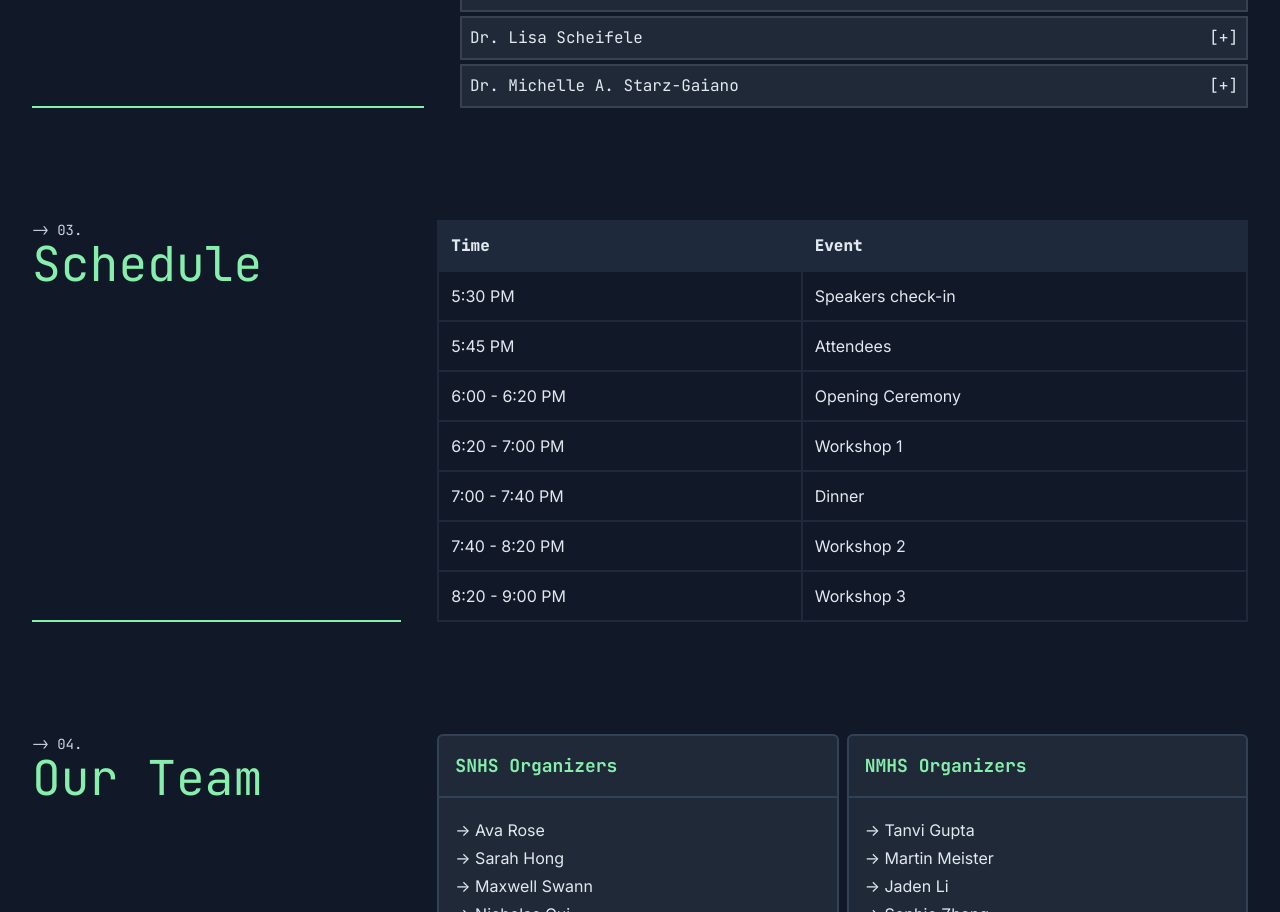
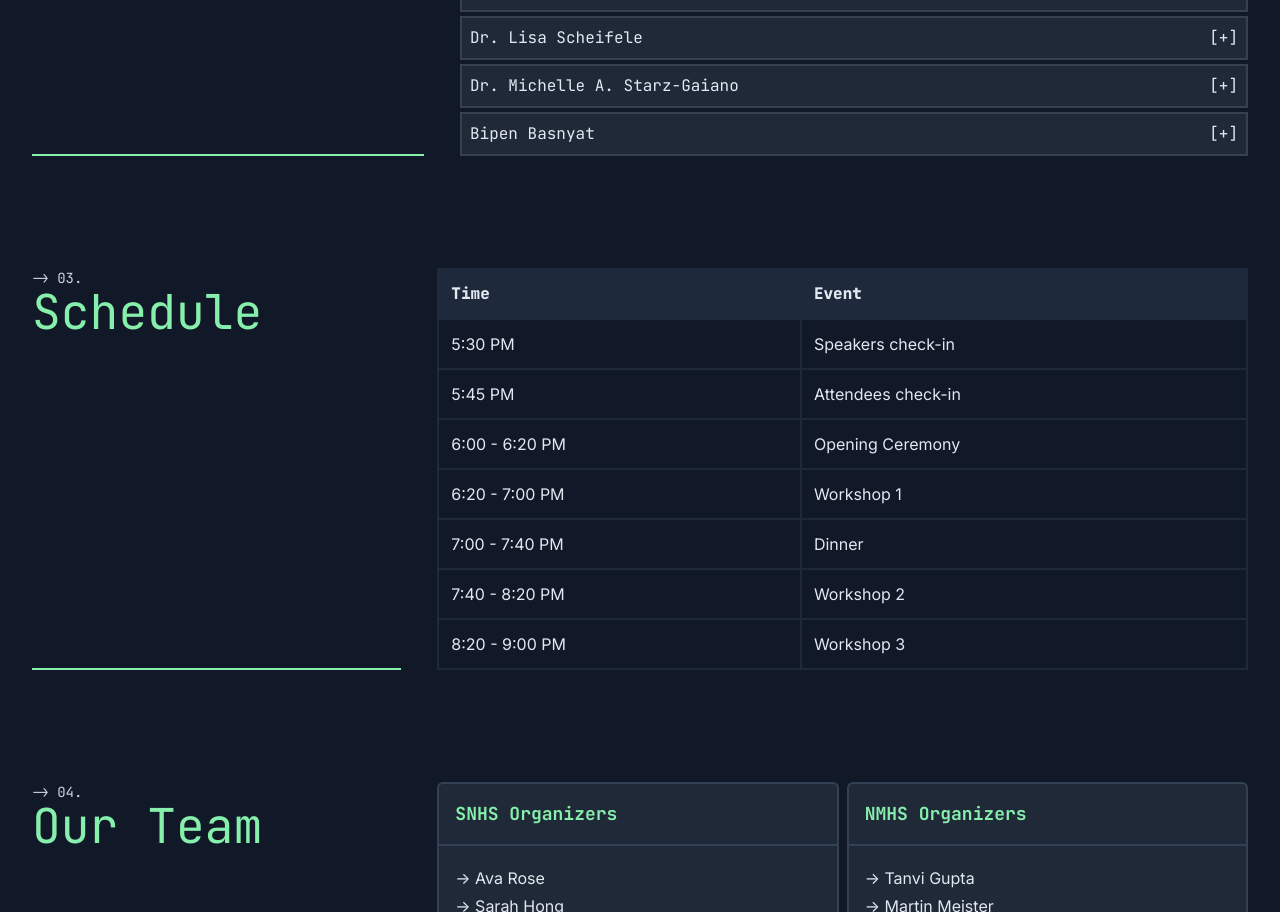
Before and after one commit to nicholascui225/rise-site, a Next.js app: page / in a window 1280 px wide. Shown: the part 1328-2240 px from the top of the page. Built offline with nearby package versions, Linux system fonts and the light colour scheme.

Commit message:
misc fix

```diff
--- a/src/app/components/faq.tsx
+++ b/src/app/components/faq.tsx
@@ -35,6 +35,10 @@ export default function Faq() {
             question: "Dr. Michelle A. Starz-Gaiano",
             answer: `Speaker profiles coming soon!`
         },
+        {
+            question: "Bipen Basnyat",
+            answer: `Speaker profiles coming soon!`
+        },
     ] as QuestionAnswer[]
 
     return <div className='flex flex-col md:flex-row bg-gray-900 p-4 pt-16 md:p-8 md:pt-20 gap-9 md:gap-9 items-top'>
--- a/src/app/components/schedule.tsx
+++ b/src/app/components/schedule.tsx
@@ -23,7 +23,7 @@ export default function Schedule() {
                     </tr>
                     <tr>
                         <td>5:45 PM</td>
-                        <td>Attendees</td>
+                        <td>Attendees check-in</td>
                     </tr>
                     <tr>
                         <td>6:00 - 6:20 PM </td>
```
